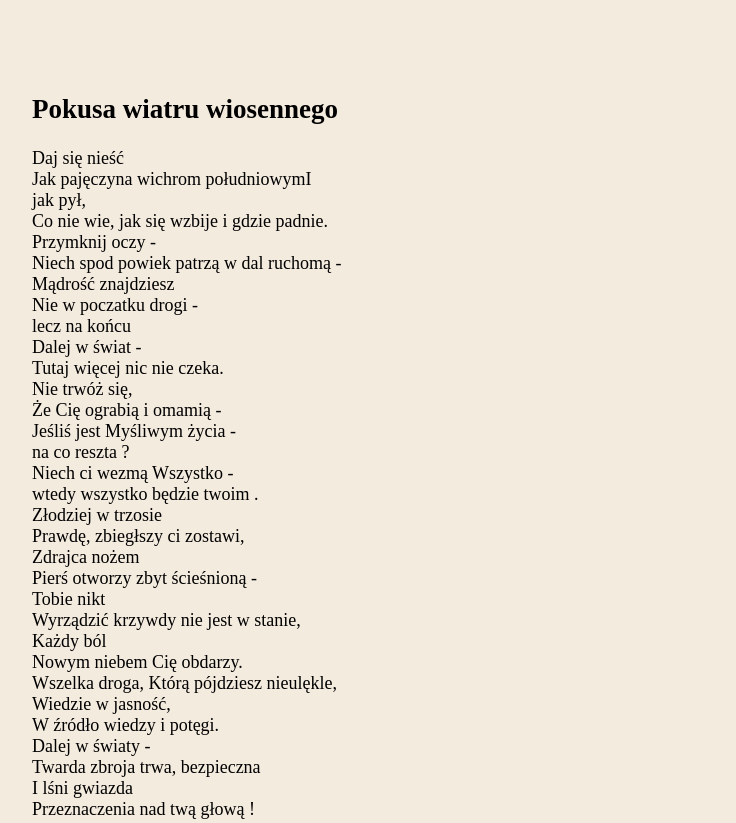
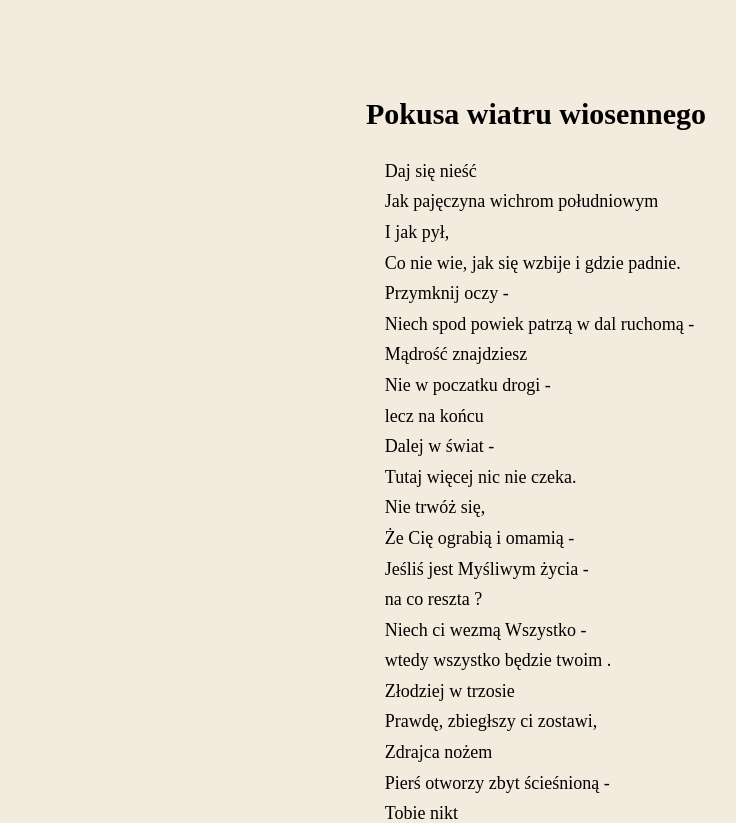
Before and after one commit to ewelinaMaz/nauka-gita, a plain HTML site: page index.html in a window 1280 px wide. Shown: the top 823 px of the page, without its empty margins (104-840 px from the left). Drawn offline with Linux system fonts and the light colour scheme.

Commit message:
Add style for header and article

```diff
--- a/index.html
+++ b/index.html
@@ -13,7 +13,7 @@
       </section>
       <section class="article">
         <div class="container">
-          <p>Daj się nieść <br>Jak pajęczyna wichrom południowymI <br>jak pył, <br>Co nie wie, jak się wzbije i gdzie padnie. <br>Przymknij oczy - <br>Niech spod powiek patrzą w dal ruchomą - <br>Mądrość znajdziesz <br>Nie w poczatku drogi - <br>lecz na końcu <br>Dalej w świat - <br>Tutaj więcej nic nie czeka. <br>Nie trwóż się, <br>Że Cię ograbią i omamią - <br>Jeśliś jest Myśliwym życia - <br>na co reszta ? <br>Niech ci wezmą Wszystko - <br>wtedy wszystko będzie twoim . <br>Złodziej w trzosie <br>Prawdę, zbiegłszy ci zostawi, <br>Zdrajca nożem <br>Pierś otworzy zbyt ścieśnioną - <br>Tobie nikt <br>Wyrządzić krzywdy nie jest w stanie, <br>Każdy ból <br>Nowym niebem Cię obdarzy. <br>Wszelka droga, Którą pójdziesz nieulękle, <br>Wiedzie w jasność, <br>W źródło wiedzy i potęgi. <br>Dalej w światy - <br>Twarda zbroja trwa, bezpieczna <br>I lśni gwiazda <br>Przeznaczenia nad twą głową !</p>
+          <p>Daj się nieść <br>Jak pajęczyna wichrom południowym <br>I jak pył, <br>Co nie wie, jak się wzbije i gdzie padnie. <br>Przymknij oczy - <br>Niech spod powiek patrzą w dal ruchomą - <br>Mądrość znajdziesz <br>Nie w poczatku drogi - <br>lecz na końcu <br>Dalej w świat - <br>Tutaj więcej nic nie czeka. <br>Nie trwóż się, <br>Że Cię ograbią i omamią - <br>Jeśliś jest Myśliwym życia - <br>na co reszta ? <br>Niech ci wezmą Wszystko - <br>wtedy wszystko będzie twoim . <br>Złodziej w trzosie <br>Prawdę, zbiegłszy ci zostawi, <br>Zdrajca nożem <br>Pierś otworzy zbyt ścieśnioną - <br>Tobie nikt <br>Wyrządzić krzywdy nie jest w stanie, <br>Każdy ból <br>Nowym niebem Cię obdarzy. <br>Wszelka droga, Którą pójdziesz nieulękle, <br>Wiedzie w jasność, <br>W źródło wiedzy i potęgi. <br>Dalej w światy - <br>Twarda zbroja trwa, bezpieczna <br>I lśni gwiazda <br>Przeznaczenia nad twą głową !</p>
         </div>
       </section>
     </body>
--- a/style.css
+++ b/style.css
@@ -5,3 +5,15 @@ body {
   font-size: 18px;
   background-color: #F4EBDF
 }
+.header h1 {
+  font-size: 30px;
+  font-weight: bold;
+  text-align: center;
+}
+.article p {
+  text-align: left;
+  padding-left: 35%;
+  line-height: 1.7;
+  font-weight: lighter;
+  justify-content: center;
+}
```
